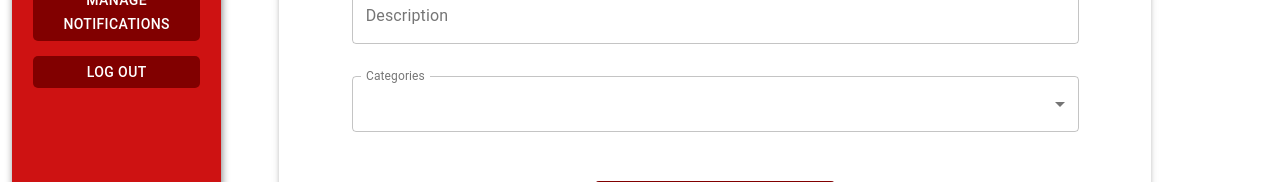
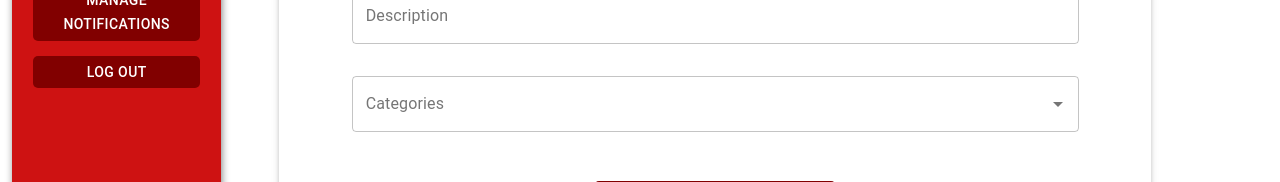
Before and after one commit to Davidohiv7/Final-Project, a React (Create React App) app in the folder client/: page /admin in a window 1280 px wide. Shown: the part 486-668 px from the top of the page. Built offline with nearby package versions, Linux system fonts and the light colour scheme; no server answers.

Commit message:
Added feat to select category when creating product

```diff
--- a/client/src/actions/actions.js
+++ b/client/src/actions/actions.js
@@ -1,36 +1,34 @@
 import Axios from 'axios';
-import { GET_ALL_PRODUCTS, GET_PRODUCTS, UPDATE_SEARCHING, UPDATE_CATEOGRY, UPDATE_SORT, FAILED_SEARCH, GET_PRODUCTS_BY_CATEGORY } from '../actions_types/actions_types'
+import {GET_CATEGORIES, GET_ALL_PRODUCTS, GET_PRODUCTS, UPDATE_SEARCHING, UPDATE_CATEOGRY, UPDATE_SORT, FAILED_SEARCH, GET_PRODUCTS_BY_CATEGORY } from '../actions_types/actions_types'
 
 export function getAllProducts() {
     return (dispatch) => {
         return Axios.get("http://localhost:3001/products")
                 .then(res => res.data)
                 .then(res => {
-                   dispatch({type: GET_ALL_PRODUCTS, payload: res.data});
+                    dispatch({type: GET_ALL_PRODUCTS, payload: res.data});
                 })
                 .catch(e => console.log(e))
     }
 }
 
 export function getProductsByCategory(obj) {
-    console.log(obj)
     return (dispatch) => {
         return Axios.get("http://localhost:3001/products", {params: obj})
                 .then(res => res.data)
                 .then(res => {
-                   dispatch({type: GET_PRODUCTS_BY_CATEGORY, payload: res.data})
+                    dispatch({type: GET_PRODUCTS_BY_CATEGORY, payload: res.data})
                 })
                 .catch(e => dispatch({type: FAILED_SEARCH}))
     }
 }
 
 export function getProducts(obj) {
-    console.log(obj)
     return (dispatch) => {
         return Axios.get("http://localhost:3001/products", {params: obj})
                 .then(res => res.data)
                 .then(res => {
-                   dispatch({type: GET_PRODUCTS, payload: res.data})
+                    dispatch({type: GET_PRODUCTS, payload: res.data})
                 })
                 .catch(e => dispatch({type: FAILED_SEARCH}))
     }
@@ -56,3 +54,14 @@ export const updateCategory = (category) => {
         payload: category
     }
 }
+
+export function getCategories() {
+    return (dispatch) => {
+        return Axios.get("http://localhost:3001/categories")
+                .then(res => res.data)
+                .then(res => {
+                    dispatch({type: GET_CATEGORIES, payload: res.data})
+                })
+                .catch(e => dispatch({type: FAILED_SEARCH}))
+    }
+}
--- a/client/src/actions_types/actions_types.js
+++ b/client/src/actions_types/actions_types.js
@@ -5,3 +5,4 @@ export const UPDATE_SEARCHING = 'UPDATE_SEARCHING';
 export const UPDATE_CATEOGRY = 'UPDATE_CATEOGRY';
 export const UPDATE_SORT = 'UPDATE_SORT';
 export const FAILED_SEARCH = 'FAILED_SEARCH';
+export const GET_CATEGORIES = 'GET_CATEGORIES';
--- a/client/src/components/AdminProfile/AdminDisplay/CreateForm/CreateForm.jsx
+++ b/client/src/components/AdminProfile/AdminDisplay/CreateForm/CreateForm.jsx
@@ -1,10 +1,18 @@
-import React, { useState } from 'react';
+import React, { useEffect, useState } from 'react';
+import { connect } from 'react-redux'
 
 //Imports Material UI components:
 import { Box, CardContent, Tab, Tabs, TextField, InputAdornment, Button, FormControl,InputLabel, Select, MenuItem }from '@material-ui/core'
+import Autocomplete from '@material-ui/lab/Autocomplete';
 import useStyles from './styles';
+import { getCategories } from '../../../../actions/actions';
 
-export default function CreateForm() {
+function CreateForm({categories, getCategories}) {
+
+
+    useEffect(() => {
+        getCategories()
+    }, [])
 
     const classes = useStyles();
 
@@ -30,24 +38,14 @@ export default function CreateForm() {
                     <TextField className= {classes.input} id="outlined-number" label="Stock" type="number" InputLabelProps={{shrink: true,}} variant="outlined"/>
                     <TextField className= {classes.input} id="outlined-basic" label="Description" variant="outlined" multiline />
 
-                <FormControl className= {classes.input} variant="outlined">
-                    <InputLabel id="demo-simple-select-outlined-label">Categories</InputLabel>
-                    <Select
-                    labelId="demo-simple -select-outlined-label"
-                    id="demo-simple-select-outlined"
-                    value={'categories'}
-                    label="Categories"
-                    >
-                    <MenuItem value="" >
-                        <em>None</em>
-                    </MenuItem>
-                    <MenuItem value={10}>Ten</MenuItem>
-                    <MenuItem value={20}>Twenty</MenuItem>
-                    <MenuItem value={30}>Thirty</MenuItem>
-                    </Select>
-                </FormControl>
+                <Autocomplete
+                    className = {classes.input}
+                    options={categories}
+                    getOptionLabel={(option) => option.name}
+                    renderInput={(params) => <TextField {...params} label="Categories" variant="outlined" />}
+                />
 
-                    <Button className = {classes.button}>Create</Button>
+                    <Button onClick= {()=>console.log(categories)} className = {classes.button}>Create</Button>
                 </form>
             </CardContent>
             }
@@ -64,3 +62,23 @@ export default function CreateForm() {
         </Box>
     )
 }
+
+// MapStateToProps for access to specific items of the store-state
+function mapStateToProps(state) {
+    return {
+        categories: state.categories
+    };
+    }
+
+  // MapDispatchToProps to directly dispatch an action when called in this component
+    function mapDispatchToProps(dispatch) {
+    return {
+        getCategories: () => dispatch(getCategories()),
+    };
+    }
+
+  // Connects the Component with the store
+    export default connect(
+    mapStateToProps,
+    mapDispatchToProps
+    )(CreateForm);
--- a/client/src/reducer/reducer.js
+++ b/client/src/reducer/reducer.js
@@ -1,4 +1,4 @@
-import { GET_ALL_PRODUCTS, GET_PRODUCTS, UPDATE_SEARCHING, UPDATE_CATEOGRY, UPDATE_SORT, FAILED_SEARCH, GET_PRODUCTS_BY_CATEGORY } from '../actions_types/actions_types'
+import { GET_CATEGORIES, GET_ALL_PRODUCTS, GET_PRODUCTS, UPDATE_SEARCHING, UPDATE_CATEOGRY, UPDATE_SORT, FAILED_SEARCH, GET_PRODUCTS_BY_CATEGORY } from '../actions_types/actions_types'
 
 const initialState = {
     products: [],
@@ -72,6 +72,12 @@ const reducer = (state = initialState, action = {}) => {
                 categories: '',
             }
         }
+        case GET_CATEGORIES: {
+            return {
+            ...state,
+            categories: action.payload
+            }
+        }
         default:
             return {...state}
     }
```
